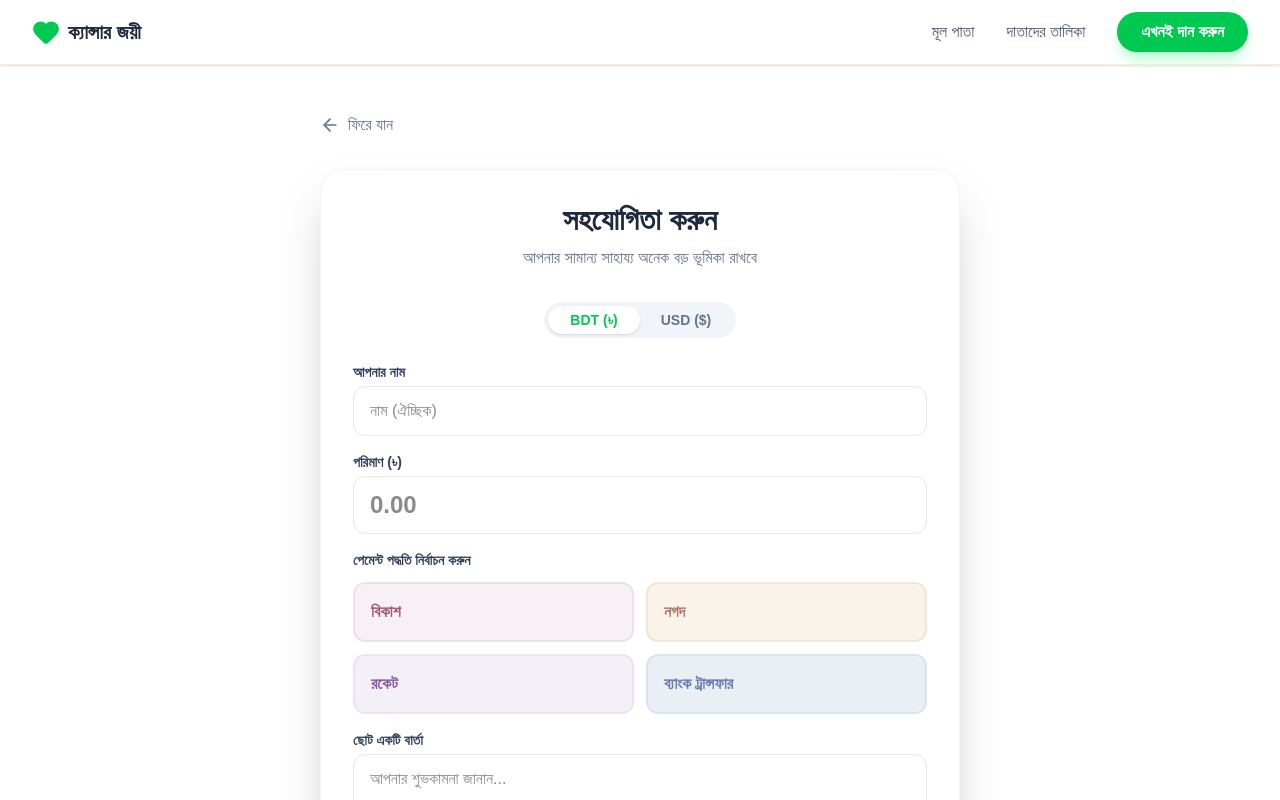
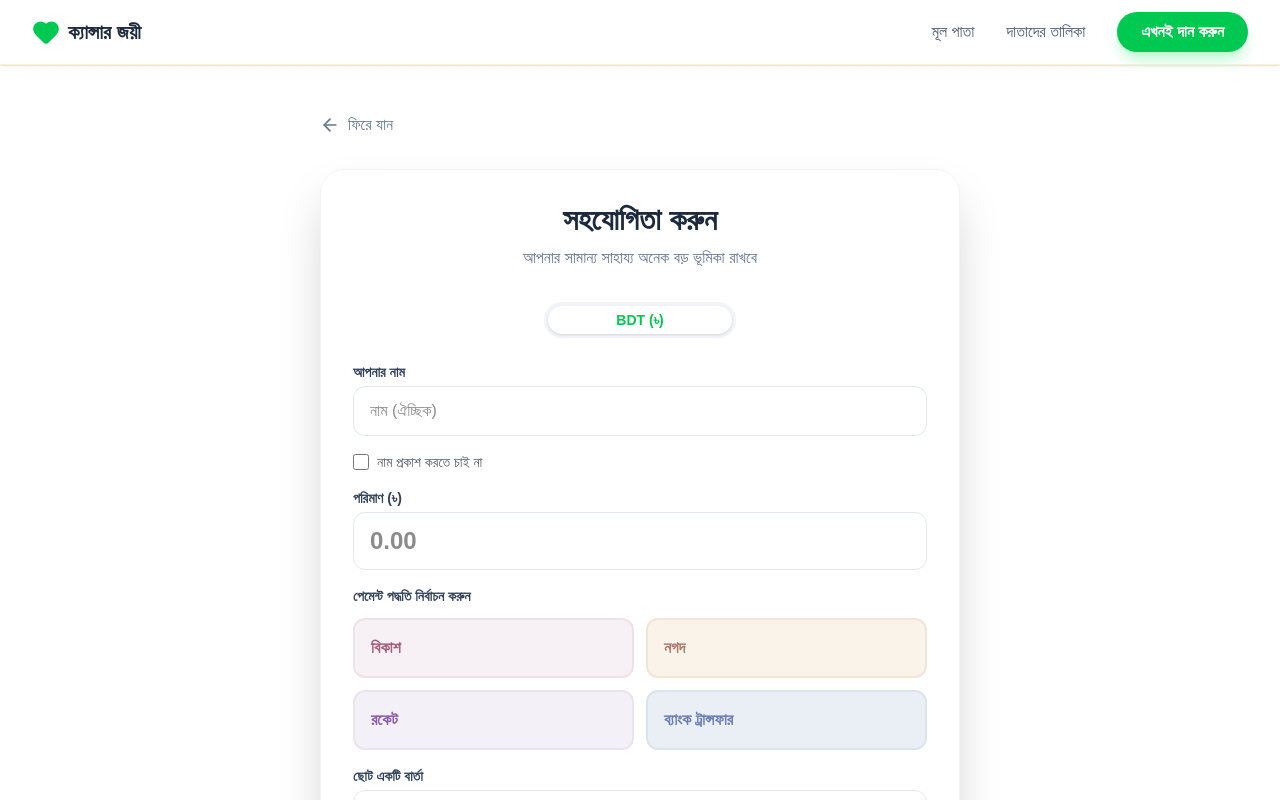
Before and after one commit to basir5101/fund-collection, a Next.js app: page /donate in a window 1280 px wide. Shown: the top 800 px of the page. Built offline with nearby package versions, Linux system fonts and the light colour scheme.

Commit message:
from refactored and logged form data

```diff
--- a/src/app/donate/page.jsx
+++ b/src/app/donate/page.jsx
@@ -9,17 +9,34 @@ const Donate = ({ onSuccess }) => {
   const onBack = () => {
     router.back();
   };
+
   const [currency, setCurrency] = useState("BDT");
   const [amount, setAmount] = useState("");
   const [name, setName] = useState("");
   const [method, setMethod] = useState("");
+  const [anonymous, setAnonymous] = useState(false);
+  const [message, setMessage] = useState("");
 
   const handleSubmit = (e) => {
     e.preventDefault();
-    if (!amount || !method)
-      return alert("অনুগ্রহ করে পরিমাণ এবং পেমেন্ট পদ্ধতি নির্বাচন করুন");
+
+    if (!amount || !method) {
+      alert("অনুগ্রহ করে পরিমাণ এবং পেমেন্ট পদ্ধতি নির্বাচন করুন");
+      return;
+    }
     const fakeTxnId =
       "TXN" + Math.random().toString(36).substr(2, 9).toUpperCase();
+    const formData = {
+      currency,
+      amount: Number(amount),
+      name: anonymous ? "Anonymous" : name.trim() || "Not provided",
+      paymentMethod: method,
+      anonymous,
+      message: message.trim() || "No message",
+      submittedAt: new Date().toISOString(),
+      fakeTransactionId: fakeTxnId,
+    };
+    console.log(formData);
     router.push(`/succes?transactionId=${fakeTxnId}`);
   };
 
@@ -81,7 +98,7 @@ const Donate = ({ onSuccess }) => {
             >
               BDT (৳)
             </button>
-            <button
+            {/* <button
               type="button"
               onClick={() => setCurrency("USD")}
               className={`flex-1 py-1 rounded-full text-sm font-bold transition ${
@@ -91,7 +108,7 @@ const Donate = ({ onSuccess }) => {
               }`}
             >
               USD ($)
-            </button>
+            </button> */}
           </div>
 
           <div className="space-y-4">
@@ -104,8 +121,28 @@ const Donate = ({ onSuccess }) => {
                 value={name}
                 onChange={(e) => setName(e.target.value)}
                 placeholder="নাম (ঐচ্ছিক)"
-                className="w-full px-4 py-3 rounded-xl border border-slate-200 focus:ring-2 focus:ring-green-500 outline-none"
+                disabled={anonymous}
+                className="w-full px-4 py-3 rounded-xl border border-slate-200 focus:ring-2 focus:ring-green-500 outline-none disabled:bg-slate-100"
               />
+            </div>
+
+            <div className="flex items-center">
+              <input
+                id="anonymous"
+                type="checkbox"
+                checked={anonymous}
+                onChange={(e) => {
+                  setAnonymous(e.target.checked);
+                  if (e.target.checked) setName("");
+                }}
+                className="h-4 w-4 text-blue-600 bg-gray-100 border-gray-300 rounded focus:ring-blue-500"
+              />
+              <label
+                htmlFor="anonymous"
+                className="ml-2 block text-sm text-gray-600"
+              >
+                নাম প্রকাশ করতে চাই না
+              </label>
             </div>
 
             <div>
@@ -152,6 +189,8 @@ const Donate = ({ onSuccess }) => {
               </label>
               <textarea
                 rows={3}
+                value={message}
+                onChange={(e) => setMessage(e.target.value)}
                 placeholder="আপনার শুভকামনা জানান..."
                 className="w-full px-4 py-3 rounded-xl border border-slate-200 focus:ring-2 focus:ring-green-500 outline-none"
               />
```
